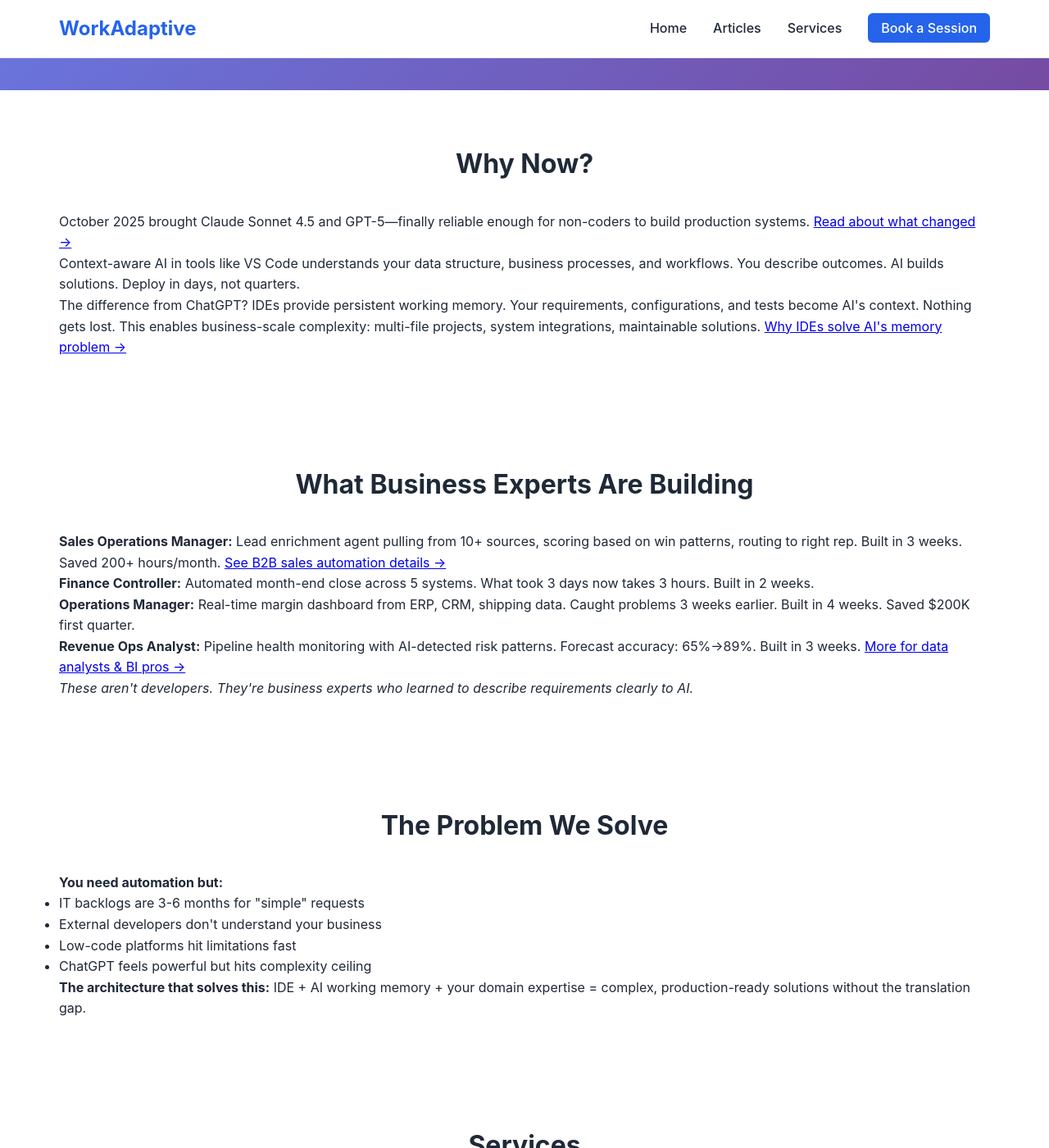
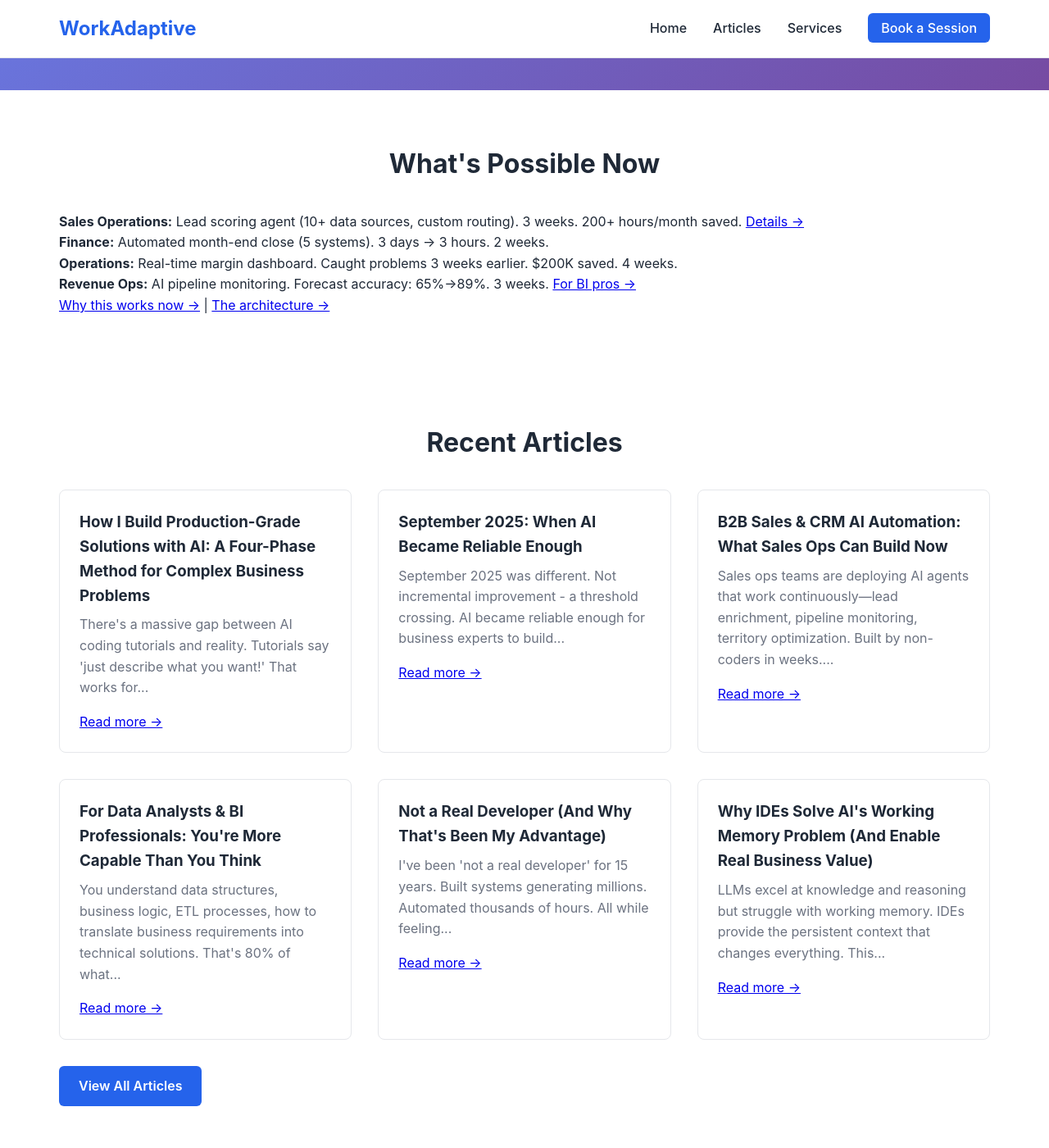
Before and after one commit to workadaptive/content, a Jekyll site: the page built from index.html, in a window 1280 px wide and 1400 px high, scrolled down 329 px. Shown: the whole window at 82% size. Built offline with Jekyll 4.4.1, drawn with Linux system fonts in a browser that asks for light colours; some of the changed text lies outside the part shown.

Commit message:
Ruthlessly simplify homepage to ~200 words, create services.html
Homepage changes:
- Cut from 417  ~200 words (52% reduction)
- Removed all bullet points and long explanations
- Examples now one-liners with links
- Articles feature prominently (limit:6 instead of limit:3)
- Services minimal preview only
- Clean, scannable format

Services page:
- Created services.html from services-content.md
- Full service details, pricing, process
- Links to supporting articles
- Industry focus section

Focus: Homepage is now entry point to articles. Services page has details.

```diff
--- a/index.html
+++ b/index.html
@@ -6,92 +6,36 @@ title: WorkAdaptive | Your Business Experts Can Build with AI
 <section class="hero">
     <div class="container">
         <h1>Your Business Experts Can Build with AI</h1>
-        <p class="tagline">No Programming Required. Just Describe What You Need.</p>
-        <p>Stop waiting months for IT. Your domain experts (sales ops, finance, operations) can build real automation by describing business logic. AI handles everything else.</p>
+        <p class="tagline">No coding required. Describe what you need. AI builds it.</p>
+        <p>October 2025 brought AI reliable enough for business experts to build production systems. Sales ops, finance, operations—people who understand the work can now automate it.</p>
         <a href="https://calendly.com/ian-workadaptive/45introdeploy" class="button large">Book a Strategy Session</a>
-    </div>
-</section>
-
-<section class="why-now">
-    <div class="container">
-        <h2>Why Now?</h2>
-        <p>October 2025 brought Claude Sonnet 4.5 and GPT-5—finally reliable enough for non-coders to build production systems. <a href="{{ '/_articles/front-row-seat-to-history.html' | relative_url }}">Read about what changed →</a></p>
-
-        <p>Context-aware AI in tools like VS Code understands your data structure, business processes, and workflows. You describe outcomes. AI builds solutions. Deploy in days, not quarters.</p>
-
-        <p>The difference from ChatGPT? IDEs provide persistent working memory. Your requirements, configurations, and tests become AI's context. Nothing gets lost. This enables business-scale complexity: multi-file projects, system integrations, maintainable solutions. <a href="{{ '/_articles/why-ides-solve-ai-memory-problem.html' | relative_url }}">Why IDEs solve AI's memory problem →</a></p>
     </div>
 </section>
 
 <section class="examples">
     <div class="container">
-        <h2>What Business Experts Are Building</h2>
+        <h2>What's Possible Now</h2>
 
-        <div class="example">
-            <p><strong>Sales Operations Manager:</strong> Lead enrichment agent pulling from 10+ sources, scoring based on win patterns, routing to right rep. Built in 3 weeks. Saved 200+ hours/month. <a href="{{ '/_articles/b2b-sales-crm-automation.html' | relative_url }}">See B2B sales automation details →</a></p>
-        </div>
+        <p><strong>Sales Operations:</strong> Lead scoring agent (10+ data sources, custom routing). 3 weeks. 200+ hours/month saved. <a href="{{ '/_articles/b2b-sales-crm-automation.html' | relative_url }}">Details →</a></p>
 
-        <div class="example">
-            <p><strong>Finance Controller:</strong> Automated month-end close across 5 systems. What took 3 days now takes 3 hours. Built in 2 weeks.</p>
-        </div>
+        <p><strong>Finance:</strong> Automated month-end close (5 systems). 3 days → 3 hours. 2 weeks.</p>
 
-        <div class="example">
-            <p><strong>Operations Manager:</strong> Real-time margin dashboard from ERP, CRM, shipping data. Caught problems 3 weeks earlier. Built in 4 weeks. Saved $200K first quarter.</p>
-        </div>
+        <p><strong>Operations:</strong> Real-time margin dashboard. Caught problems 3 weeks earlier. $200K saved. 4 weeks.</p>
 
-        <div class="example">
-            <p><strong>Revenue Ops Analyst:</strong> Pipeline health monitoring with AI-detected risk patterns. Forecast accuracy: 65%→89%. Built in 3 weeks. <a href="{{ '/_articles/for-data-analysts-bi-professionals.html' | relative_url }}">More for data analysts & BI pros →</a></p>
-        </div>
+        <p><strong>Revenue Ops:</strong> AI pipeline monitoring. Forecast accuracy: 65%→89%. 3 weeks. <a href="{{ '/_articles/for-data-analysts-bi-professionals.html' | relative_url }}">For BI pros →</a></p>
 
-        <p><em>These aren't developers. They're business experts who learned to describe requirements clearly to AI.</em></p>
-    </div>
-</section>
-
-<section class="problem">
-    <div class="container">
-        <h2>The Problem We Solve</h2>
-        <p><strong>You need automation but:</strong></p>
-        <ul>
-            <li>IT backlogs are 3-6 months for "simple" requests</li>
-            <li>External developers don't understand your business</li>
-            <li>Low-code platforms hit limitations fast</li>
-            <li>ChatGPT feels powerful but hits complexity ceiling</li>
-        </ul>
-        <p><strong>The architecture that solves this:</strong> IDE + AI working memory + your domain expertise = complex, production-ready solutions without the translation gap.</p>
-    </div>
-</section>
-
-<section class="services">
-    <div class="container">
-        <h2>Services</h2>
-
-        <div class="service">
-            <h3>🚀 AI Business Automation Workshops</h3>
-            <p>2-4 day intensive. Build real solutions for your actual problems. No coding required.</p>
-        </div>
-
-        <div class="service">
-            <h3>📊 Sales & CRM AI Automation</h3>
-            <p>Lead enrichment, scoring, pipeline intelligence—built by your sales ops team.</p>
-        </div>
-
-        <div class="service">
-            <h3>🎯 Executive AI Enablement</h3>
-            <p>CEOs/CIOs: Build AI capability in existing teams without massive IT investments.</p>
-        </div>
-
-        <a href="{{ '/services.html' | relative_url }}" class="button">Explore Services →</a>
+        <p><a href="{{ '/_articles/front-row-seat-to-history.html' | relative_url }}">Why this works now →</a> | <a href="{{ '/_articles/why-ides-solve-ai-memory-problem.html' | relative_url }}">The architecture →</a></p>
     </div>
 </section>
 
 <section class="recent-articles">
     <div class="container">
-        <h2>Latest Articles</h2>
+        <h2>Recent Articles</h2>
         <div class="articles-grid">
-            {% for article in site.articles limit:3 %}
+            {% for article in site.articles limit:6 %}
             <article class="article-card">
                 <h3><a href="{{ article.url | relative_url }}">{{ article.title }}</a></h3>
-                <p>{{ article.excerpt | strip_html | truncatewords: 30 }}</p>
+                <p>{{ article.excerpt | strip_html | truncatewords: 20 }}</p>
                 <a href="{{ article.url | relative_url }}">Read more →</a>
             </article>
             {% endfor %}
@@ -100,18 +44,22 @@ title: WorkAdaptive | Your Business Experts Can Build with AI
     </div>
 </section>
 
+<section class="services-brief">
+    <div class="container">
+        <h2>Services</h2>
+        <p><strong>Workshops:</strong> 2-4 day intensive. Build real solutions for your problems.</p>
+        <p><strong>Sales & CRM Automation:</strong> Lead enrichment, scoring, pipeline intelligence.</p>
+        <p><strong>Executive Enablement:</strong> Build AI capability in existing teams.</p>
+        <a href="{{ '/services.html' | relative_url }}" class="button">Full services →</a>
+    </div>
+</section>
+
 <section class="cta-final">
     <div class="container">
         <h2>Get Started</h2>
-        <p><strong>45-minute strategy session:</strong></p>
-        <ul>
-            <li>What's possible for your specific business</li>
-            <li>Which of your people could build these solutions</li>
-            <li>High-impact use cases and ROI projections</li>
-        </ul>
-        <a href="https://calendly.com/ian-workadaptive/45introdeploy" class="button large">Schedule Session</a>
-        <p class="contact"><strong>Call:</strong> <a href="tel:610-763-8430">610.763.8430</a> | <strong>Email:</strong> <a href="mailto:info@workadaptive.com">info@workadaptive.com</a></p>
-        <p><em>10+ years in data analytics and B2B sales ops. We speak your language and show you what's possible with AI.</em></p>
+        <p>45-minute strategy session. What's possible for your business.</p>
+        <a href="https://calendly.com/ian-workadaptive/45introdeploy" class="button large">Schedule</a>
+        <p class="contact"><a href="tel:610-763-8430">610.763.8430</a> | <a href="mailto:info@workadaptive.com">info@workadaptive.com</a></p>
         <p><em>Chester County, Pennsylvania</em></p>
     </div>
 </section>
--- /dev/null
+++ b/services.html
@@ -0,0 +1,79 @@
+---
+layout: default
+title: Services | WorkAdaptive
+---
+
+<section class="services-hero">
+    <div class="container">
+        <h1>AI Enablement for Business Experts</h1>
+    </div>
+</section>
+
+<section class="services-list">
+    <div class="container">
+
+        <div class="service">
+            <h2>🚀 AI Business Automation Workshops</h2>
+            <p>2-4 day intensive. Build real solutions for your actual problems.</p>
+            <p>Your business experts learn to describe requirements, build data pipelines, create automation, deploy solutions. No coding background required.</p>
+            <p><strong>Perfect for:</strong> Operations managers, BI analysts, finance teams, sales ops</p>
+            <p><strong>Investment:</strong> $8K (2-day) | $15K (4-day)</p>
+            <p><a href="{{ '/_articles/for-data-analysts-bi-professionals.html' | relative_url }}">Why business experts can build without coding →</a></p>
+        </div>
+
+        <div class="service">
+            <h2>📈 B2B Sales & CRM AI Automation</h2>
+            <p>Build autonomous systems for lead enrichment and scoring, pipeline health monitoring, territory optimization, CRM data quality, revenue intelligence.</p>
+            <p><strong>Perfect for:</strong> Sales operations managers, revenue ops, CRM admins</p>
+            <p><strong>Investment:</strong> Starting at $12K for focused pilot</p>
+            <p><a href="{{ '/_articles/b2b-sales-crm-automation.html' | relative_url }}">Read detailed examples →</a></p>
+        </div>
+
+        <div class="service">
+            <h2>🎯 Executive AI Enablement Programs</h2>
+            <p>12-week program: AI readiness assessment, high-ROI opportunity identification, capability building in existing teams, measured results and ROI tracking.</p>
+            <p><strong>Perfect for:</strong> Mid-market companies (50-500 employees)</p>
+            <p><strong>Investment:</strong> Starting at $25K</p>
+        </div>
+
+        <div class="service">
+            <h2>🔄 Monthly Support Retainer</h2>
+            <p>Ongoing guidance: Monthly office hours, solution review, new AI capability training, escalation support.</p>
+            <p><strong>Perfect for:</strong> Organizations building "citizen developer" programs</p>
+            <p><strong>Investment:</strong> $2K-$8K/month</p>
+        </div>
+
+    </div>
+</section>
+
+<section class="industries">
+    <div class="container">
+        <h2>Industry Focus</h2>
+        <p><strong>B2B Sales & CRM:</strong> Lead scoring, pipeline intelligence, revenue analytics</p>
+        <p><strong>Manufacturing:</strong> Production data automation, quality control, supply chain</p>
+        <p><strong>Construction:</strong> Project data consolidation, profitability tracking</p>
+        <p><strong>Professional Services:</strong> Client management, billing automation</p>
+        <p><strong>Finance:</strong> Financial reporting automation, reconciliation, analysis</p>
+    </div>
+</section>
+
+<section class="why-us">
+    <div class="container">
+        <h2>Why WorkAdaptive?</h2>
+        <p>10+ years in BI, data analytics, B2B sales/CRM operations.</p>
+        <p>October 2025 brought AI finally reliable enough for business experts to build production systems. We made this journey. Now teaching others.</p>
+        <p>The insight: Business experts don't need to become programmers. AI handles the coding. You provide the business logic.</p>
+        <p><a href="{{ '/_articles/why-ides-solve-ai-memory-problem.html' | relative_url }}">The architecture that makes it work →</a></p>
+        <p><a href="{{ '/_articles/front-row-seat-to-history.html' | relative_url }}">The September 2025 story →</a></p>
+    </div>
+</section>
+
+<section class="cta">
+    <div class="container">
+        <h2>Getting Started</h2>
+        <p>45-minute strategy session. Your automation challenges. Business experts who could build. ROI projections.</p>
+        <a href="https://calendly.com/ian-workadaptive/45introdeploy" class="button large">Book Session</a>
+        <p class="contact"><strong>Call:</strong> <a href="tel:610-763-8430">610.763.8430</a> | <strong>Email:</strong> <a href="mailto:info@workadaptive.com">info@workadaptive.com</a></p>
+        <p><em>Chester County, Pennsylvania</em></p>
+    </div>
+</section>
```
Also changed, not shown: homepage-content.md (+18 -44 lines).
